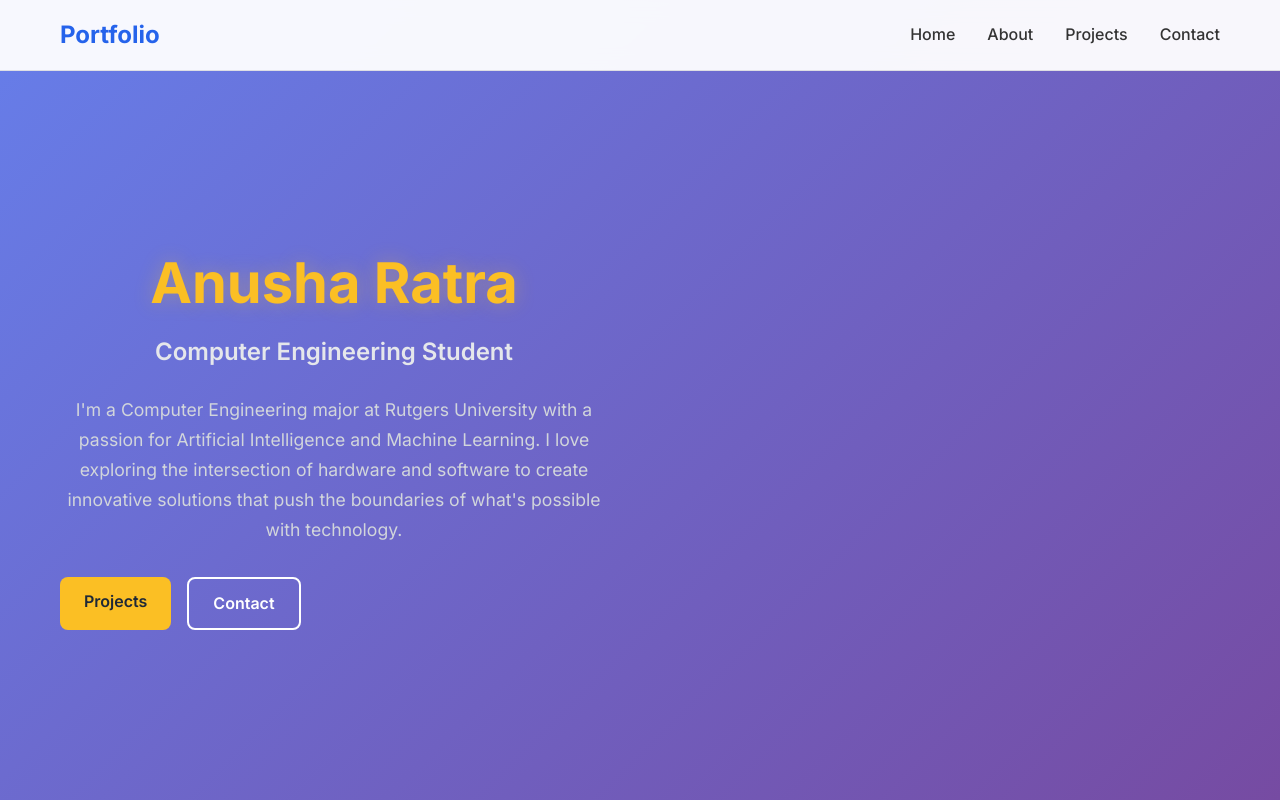
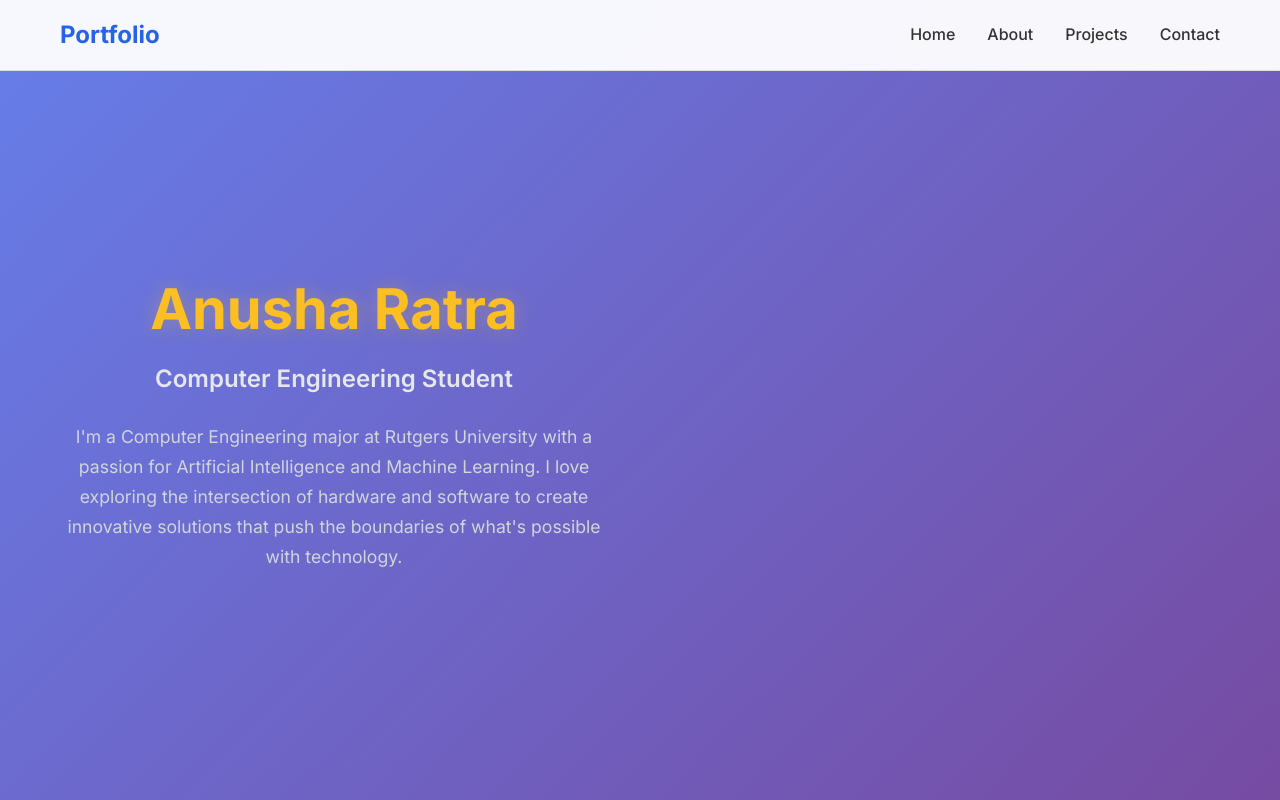
Before and after one commit to anushar777/Personal-Portfolio, a React (Vite) app: page / in a window 1280 px wide. Shown: the top 800 px of the page. Built offline with nearby package versions, Linux system fonts and the light colour scheme.

Commit message:
Removed Buttons

```diff
--- a/src/App.css
+++ b/src/App.css
@@ -133,46 +133,6 @@ body {
   color: #d1d5db;
   line-height: 1.7;
 }
-
-.hero-buttons {
-  display: flex;
-  gap: 1rem;
-  flex-wrap: wrap;
-}
-
-.btn {
-  padding: 12px 24px;
-  border-radius: 8px;
-  text-decoration: none;
-  font-weight: 600;
-  transition: all 0.3s ease;
-  display: inline-block;
-}
-
-.btn-primary {
-  background: #fbbf24;
-  color: #1f2937;
-}
-
-.btn-primary:hover {
-  background: #f59e0b;
-  transform: translateY(-2px);
-  box-shadow: 0 10px 25px rgba(251, 191, 36, 0.3);
-}
-
-.btn-secondary {
-  background: transparent;
-  color: white;
-  border: 2px solid white;
-}
-
-.btn-secondary:hover {
-  background: white;
-  color: #1f2937;
-  transform: translateY(-2px);
-}
-
-
 
 .profile-placeholder {
   width: 300px;
--- a/src/App.jsx
+++ b/src/App.jsx
@@ -43,10 +43,6 @@ function App() {
               of hardware and software to create innovative solutions that push the boundaries
               of what's possible with technology.
             </p>
-            <div className="hero-buttons">
-              <a href="#projects" className="btn btn-primary">Projects</a>
-              <a href="#contact" className="btn btn-secondary">Contact</a>
-            </div>
           </div>
         </div>
       </section>
```
